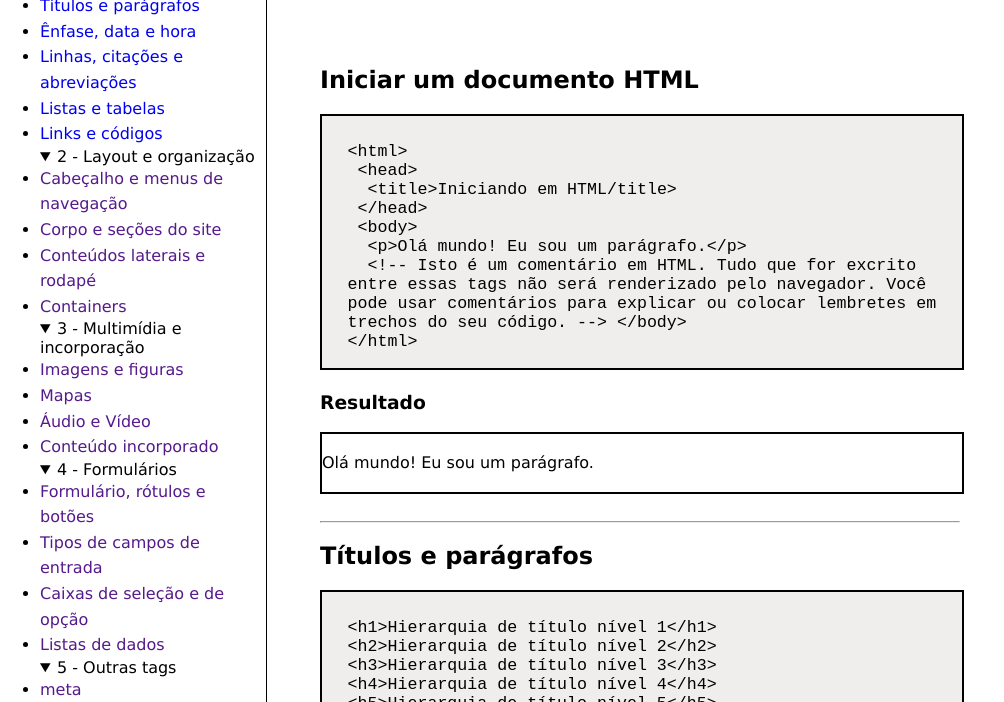
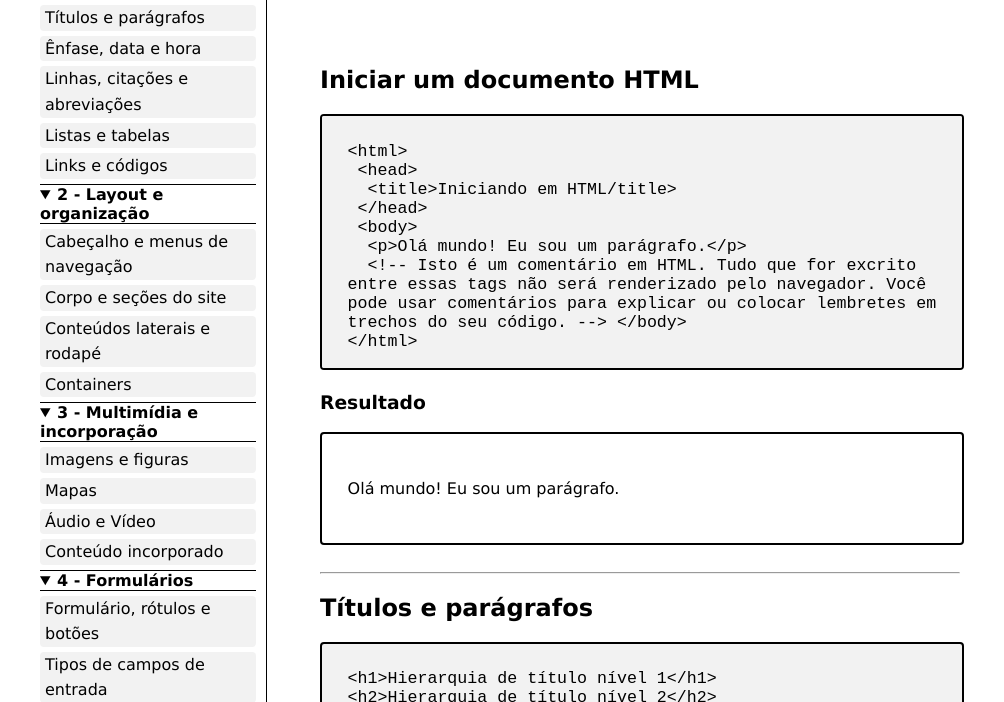
Before and after one commit to carlosmagno/CodePlay, a plain HTML site: page learn/html/conteudo_textual/index.html in a window 1280 px wide. Shown: the part 93-795 px from the top of the page, without its empty margins (0-1004 px from the left). Drawn offline with Linux system fonts and the light colour scheme.

Commit message:
Alterações

```diff
--- a/learn/html/conteudo_textual/index.html
+++ b/learn/html/conteudo_textual/index.html
@@ -5,7 +5,7 @@
         <meta http-equiv="X-UA-Compatible" content="IE=edge">
         <meta name="viewport" content="width=device-width, initial-scale=1.0">
         <title>REFERÊNCIA HTML 5</title>
-        <link rel="stylesheet" href="../../css/estilo-reference.css">
+        <link rel="stylesheet" href="../../../style/estilo-reference.css">
     </head>
 <body>
     <div id="nome-curso"><h1 >REFERÊNCIA HTML 5</h1></div>
@@ -121,6 +121,6 @@
 
     </section>
 
-    <script src="../../javascript/script-html-1.js"></script>
+    <script src="../../../sripts/script-html-1.js"></script>
 </body>
 </html>
--- a/learn/javascript/script-html-1.js
+++ b/sripts/script-html-1.js
@@ -65,10 +65,24 @@ window.onload = function(){
     view4.innerHTML = a
 
     str=
-    '<p>O elemento "br" insere uma quebra de linha (do inglês "break row"), por exemplo:<br>Esta frase está em uma nova linha. </p>\n\n'
+    '<ol>Lista ordenada\n <li>Opção 1</li>\n <li>Opção 2</li>\n</ol>\n\n'+
+    '<ul>Lista não ordenada\n <li>Opção 1</li>\n <li>Opção 2</li>\n</ul>\n\n'+
+    '<p><b>Exemplo de tabela simples com cabeçalho</b></p>\n\n'+
+    '<table>\n <tr>\n  <th>Nome</th>\n  <th>Função</th>\n </tr>\n <tr>\n  <td>Carlos</td>\n  <td>Aluno</td>\n </tr>\n <tr>\n  <td>João</td>\n  <td>Professor</td>\n </tr>\n</table>\n\n'+
+    '<p><b>Exemplo de tabela com estrutura mais completa e estilo inline</b></p>\n\n'+
+    '<table style="border:solid 1px blue">\n <thead style="background-color:black;color:white">\n  <tr>\n   <th>Iten</th>\n   <th>Valor</th>\n  </tr>\n </thead>\n <tbody style="background-color:gray;color:white">\n  <tr>\n   <td>Feijão</td>\n   <td>R$10,00</td>\n  </tr>\n  <tr>\n   <td>Arroz</td>\n   <td>R$ 5,00</td>\n  </tr>\n </tbody>\n <tfoot style="background-color:blue;color:white">\n  <tr>\n   <th>Total</th>\n   <td>R$15,00</td>\n  </tr>\n </tfoot>\n</table>'
     txt5.value = str
     a = txt5.value.replace(/\\n/g, '<br>')
     view5.innerHTML = a
+
+    str=
+    '<code>var a = "variavel;"</code><br><br>\n\n'+
+    '<p><b>Link simples e com imagem</b></p>\n\n'+
+    '<a href="https://google.com">Google</a><br><br>\n\n'+
+    '<a href="https://masterplanilhas.blogspot.com"><img src="../../../arquives/images/logo-master-planilhas.png"></img></a>'
+    txt6.value = str
+    a = txt6.value.replace(/\\n/g, '<br>')
+    view6.innerHTML = a
 
     // const str =  '<html>\n  <head>\n    <title>Iniciando em HTML/title>\n  </head>\n  <body>\n    <p>Olá mundo! Eu sou um parágrafo.</p>\n  <!--Este é um comentário em HTML. Usando essas tags de abertura e fechamento, tudo o que escrever entre elas será ignorado pelo navegador ao renderizar a página.-->\n  </body>\n</html>';
     // txt1.value= str
--- a/learn/css/estilo-reference.css
+++ b/style/estilo-reference.css
@@ -29,9 +29,10 @@ p, li {
      text-indent: 2vw;
 } */
 textarea.textarea-reference {
+    border-radius: 4px;
     width: 92%;
     height:25vh;
-    background-color: rgb(240, 238, 236);
+    background-color: rgb(242, 242, 242);
     /* text-align: justify; */
     padding: 2vw;
     font-size: 1.3vw;
@@ -44,8 +45,10 @@ textarea.textarea-reference {
 }
 
 div.div-view-reference{
+    border-radius: 4px;
+    padding: 2vw;
     border: solid 0.2vw;
-    width: 100%;
+    width: 92%;
     height: auto;
     color: black;
 }
@@ -79,4 +82,25 @@ div#nome-curso{
 }
 a{
     text-decoration: none;
+    color: black;
 }
+a:hover{
+    color: blue;
+}
+ul{
+    list-style: none;
+}
+
+details>li{
+    margin-top:5px;
+    padding-left: 5px;
+    background-color: rgb(242, 242, 242);
+    border-radius: 4px;
+}
+
+summary{
+    margin-top:5px;
+    border-top: 1px solid black;
+    border-bottom: 1px solid black;
+    font-weight: bold;
+}
```
Also changed, not shown: arquives/images/logo-master-planilhas.png (added).
